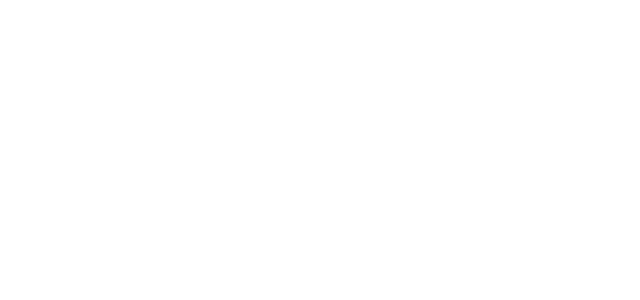
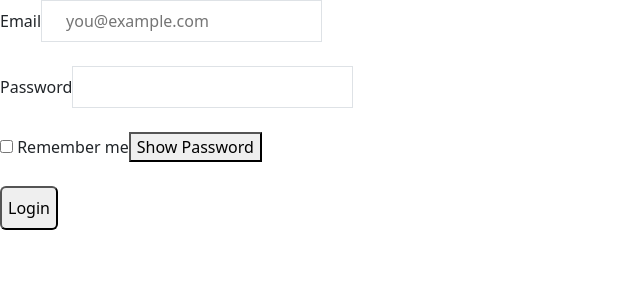
Before and after one commit to MinDuck404/3_vue-personal, a Vue app: page /login in a window 1280 px wide. Before the commit this address had no page. Shown: the top 300 px of the page, without its empty margins (0-640 px from the left). Built offline with nearby package versions, Linux system fonts and the light colour scheme.

Commit message:
Add login and registration pages with form validation; implement API calls and toast notifications

```diff
--- a/package.json
+++ b/package.json
@@ -21,8 +21,9 @@
     "vue": "^3.5.18",
     "vue-i18n": "^9.14.5",
     "vue-router": "^4.5.1",
+    "vue3-toastify": "^0.2.8",
     "yup": "^1.7.0",
-    "zod": "^4.0.17"
+    "zod": "^3.25.76"
   },
   "devDependencies": {
     "@vitejs/plugin-vue": "^6.0.1",
--- /dev/null
+++ b/src/components/FormInput.vue
@@ -0,0 +1,29 @@
+<!-- components/FormInput.vue -->
+<template>
+  <div class="mb-4">
+    <label v-if="label" class="block mb-1 text-sm font-medium">{{ label }}</label>
+    <input
+      :type="type"
+      :value="modelValue"
+      @input="$emit('update:modelValue', $event.target.value)"
+      class="w-full px-4 py-2 border rounded-md dark:bg-gray-800 dark:text-white"
+      :class="{ 'border-red-500': error }"
+      :placeholder="placeholder"
+    />
+    <p v-if="error" class="text-sm text-red-500 mt-1">{{ error }}</p>
+  </div>
+</template>
+
+<script setup>
+defineProps({
+  modelValue: [String, Number],
+  label: String,
+  error: String,
+  type: {
+    type: String,
+    default: 'text'
+  },
+  placeholder: String
+})
+defineEmits(['update:modelValue'])
+</script>
--- /dev/null
+++ b/src/composables/useApi.js
@@ -0,0 +1,20 @@
+
+export const useApi = () => {
+  const post = async (url, data) => {
+    try {
+      const res = await fetch(url, {
+        method: 'POST',
+        headers: { 'Content-Type': 'application/json' },
+        body: JSON.stringify(data)
+      })
+
+      const json = await res.json()
+      if (!res.ok) throw new Error(json.message || 'Something went wrong')
+      return json
+    } catch (err) {
+      throw err
+    }
+  }
+
+  return { post }
+}
--- /dev/null
+++ b/src/pages/Login.vue
@@ -0,0 +1,72 @@
+<!-- pages/Login.vue -->
+<template>
+  <body :class="{ 'dark': isDark }"></body>
+  <form @submit="handleSubmit(onSubmit)">
+    <FormInput
+      label="Email"
+      v-model="email"
+      :error="errors.email"
+      type="email"
+      placeholder="you@example.com"
+    />
+
+    <FormInput
+      label="Password"
+      v-model="password"
+      :error="errors.password"
+      :type="showPassword ? 'text' : 'password'"
+    />
+
+    <div class="flex items-center justify-between mb-4">
+      <label class="flex items-center gap-2 text-sm">
+        <input type="checkbox" v-model="rememberMe" class="accent-blue-500" />
+        Remember me
+      </label>
+
+      <button type="button" class="text-blue-600 text-sm" @click="togglePassword">
+        {{ showPassword ? 'Hide' : 'Show' }} Password
+      </button>
+    </div>
+
+    <button
+      type="submit"
+      :disabled="isSubmitting"
+      class="w-full py-2 bg-blue-600 text-black rounded hover:bg-blue-700"
+    >
+      {{ isSubmitting ? 'Logging in...' : 'Login' }}
+    </button>
+  </form>
+</template>
+
+<script setup>
+import FormInput from '@/components/FormInput.vue'
+import { useForm, useField } from 'vee-validate'
+import * as yup from 'yup'
+
+const schema = yup.object({
+  email: yup.string().email().required(),
+  password: yup.string().min(6).required()
+})
+
+const { handleSubmit, errors, isSubmitting } = useForm({
+  validationSchema: schema
+})
+
+const { value: email } = useField('email')
+const { value: password } = useField('password')
+
+const onSubmit = async (values) => {
+  console.log('🟢 Submit:', values)
+  await new Promise(r => setTimeout(r, 1500)) // Giả lập login
+  alert('✅ Logged in!')
+}
+
+// remember me and show password functionality
+import { ref } from 'vue'
+const rememberMe = ref(false)
+const showPassword = ref(false)
+
+const togglePassword = () => {
+  showPassword.value = !showPassword.value
+}
+</script>
--- /dev/null
+++ b/src/pages/Register.vue
@@ -0,0 +1,48 @@
+<!-- pages/Register.vue -->
+<template>
+  <form @submit="handleSubmit(onSubmit)">
+    <FormInput label="Full Name" v-model="name" :error="errors.name" />
+    <FormInput label="Email" v-model="email" :error="errors.email" type="email" />
+    <FormInput label="Password" v-model="password" :error="errors.password" type="password" />
+    <FormInput label="Confirm Password" v-model="confirmPassword" :error="errors.confirmPassword" type="password" />
+
+    <button :disabled="isSubmitting" class="w-full py-2 bg-green-600 text-black rounded hover:bg-green-700">
+      {{ isSubmitting ? 'Registering...' : 'Register' }}
+    </button>
+  </form>
+</template>
+
+<script setup>
+import FormInput from '@/components/FormInput.vue'
+import { useForm, useField } from 'vee-validate'
+import * as yup from 'yup'
+import { useApi } from '@/composables/useApi'
+import { toast} from 'vue3-toastify';
+
+
+const schema = yup.object({
+  name: yup.string().required(),
+  email: yup.string().email().required(),
+  password: yup.string().min(6).required(),
+  confirmPassword: yup.string().oneOf([yup.ref('password')], 'Passwords must match').required()
+})
+
+const { handleSubmit, errors, isSubmitting } = useForm({ validationSchema: schema })
+
+const { value: name } = useField('name')
+const { value: email } = useField('email')
+const { value: password } = useField('password')
+const { value: confirmPassword } = useField('confirmPassword')
+
+const { post } = useApi()
+const Mytoast = toast()
+
+const onSubmit = async (values) => {
+  try {
+    const res = await post('/api/register', values)
+    Mytoast.success('Đăng ký thành công!')
+  } catch (err) {
+    Mytoast.error(err.message)
+  }
+}
+</script>
--- a/src/router/index.js
+++ b/src/router/index.js
@@ -13,6 +13,8 @@ const routes = [
   { path: '/contact', name: 'Contact', component: Contact },
   { path: '/test', name: 'Test', component: () => import('@/views/Test.vue') },
   { path: '/form', name: 'Form', component: () => import('@/views/Form.vue') },
+  {path: '/login', name: 'Login', component: () => import('@/pages/Login.vue') },
+  {path: '/register', name: 'Register', component: () => import('@/pages/Register.vue') },
 ]
 
 const router = createRouter({
--- /dev/null
+++ b/tailwind.config.js
@@ -0,0 +1,5 @@
+// tailwind.config.js
+module.exports = {
+  darkMode: 'class',
+  // ...
+}
```
Also changed, not shown: 1 other file (tests, documents, lock files or other folders).
